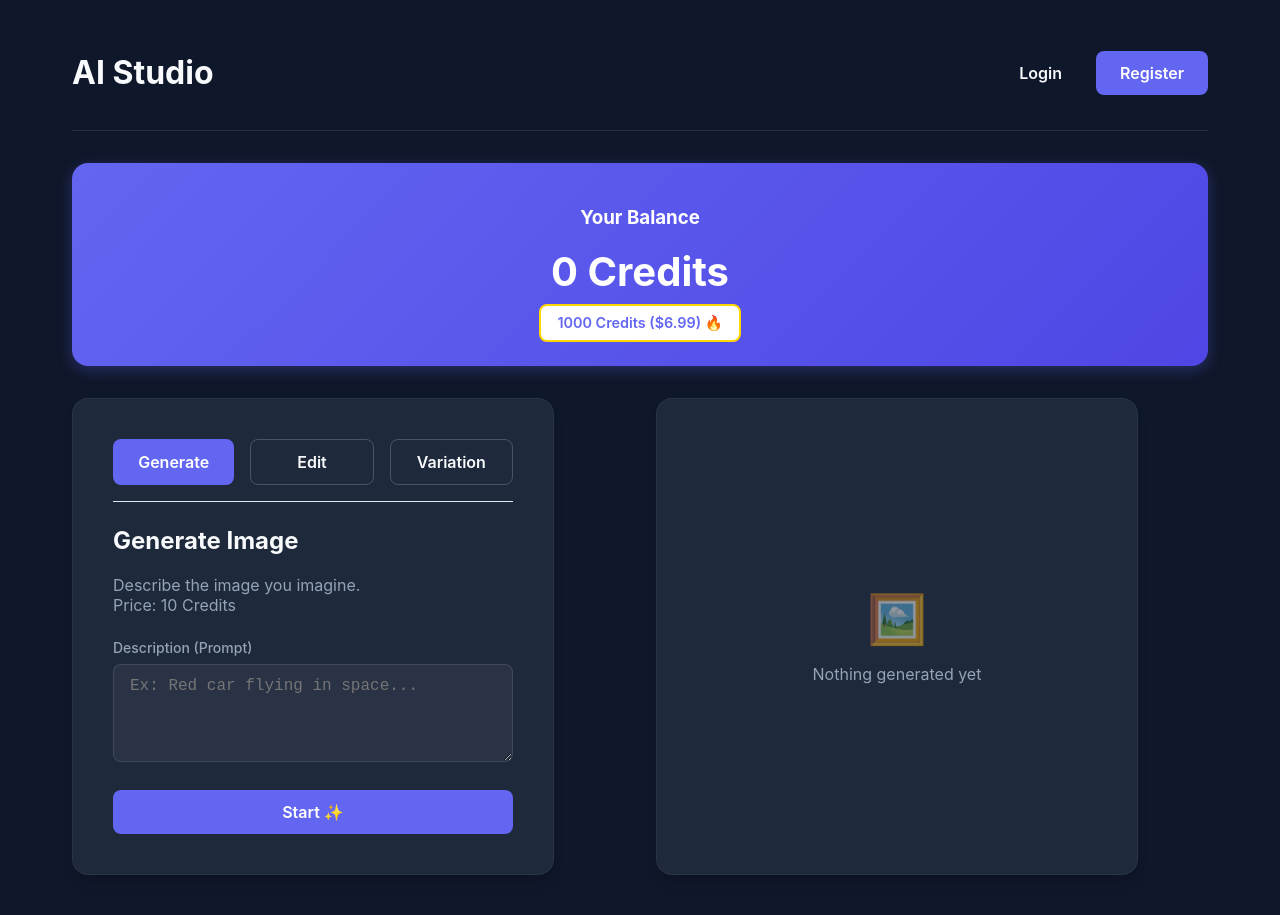
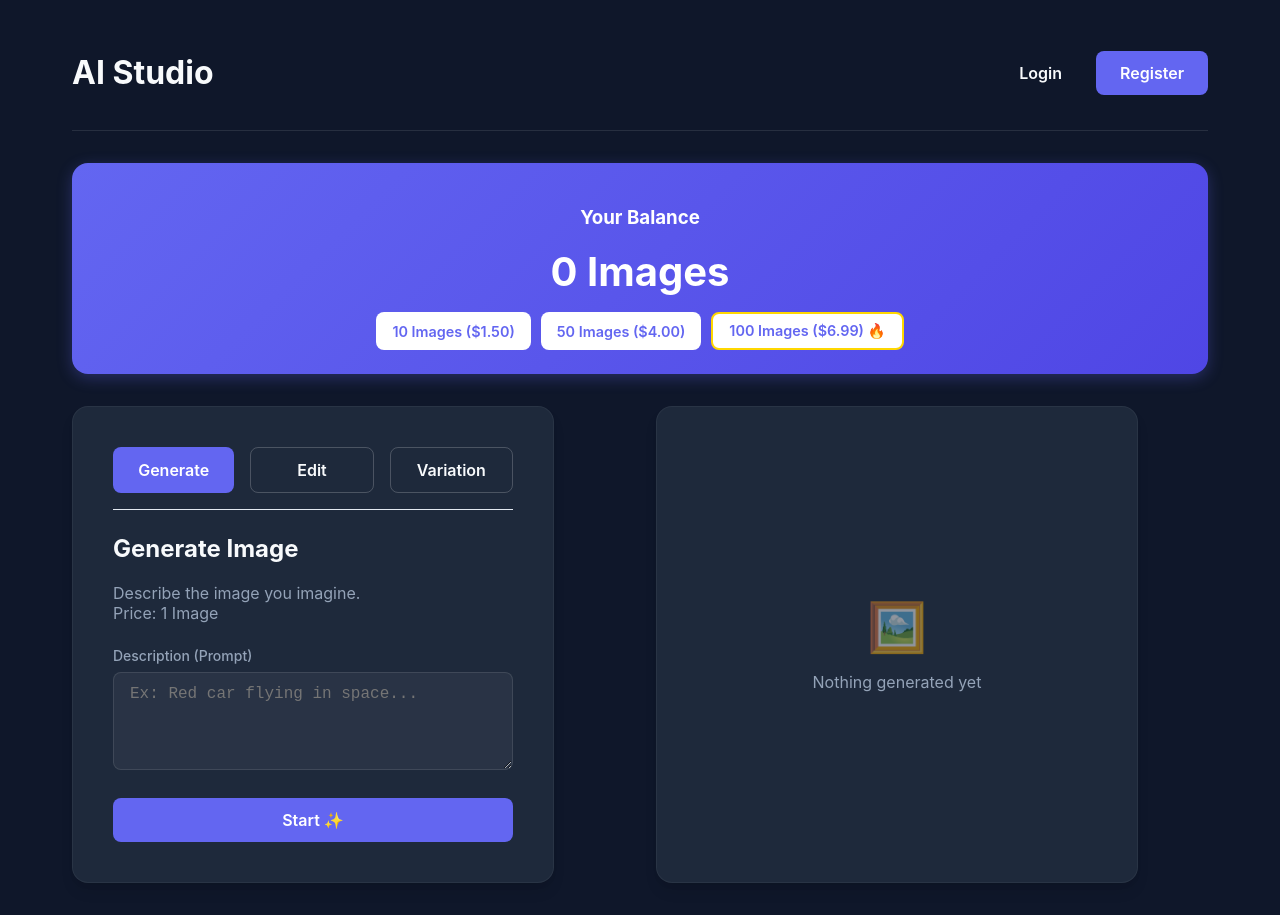
Before and after one commit to Ali-Agayev/ai-studio-app, a React (Vite) app in the folder frontend/: page / in a window 1280 px wide. Built offline with nearby package versions, Linux system fonts and the light colour scheme.

Commit message:
Update: Change Credits to Images in UI and Stripe

```diff
--- a/frontend/src/pages/Dashboard.jsx
+++ b/frontend/src/pages/Dashboard.jsx
@@ -155,10 +155,18 @@ const Dashboard = () => {
 
             <div className="balance-card">
                 <h3>Your Balance</h3>
-                <div className="balance-amount">{balance} Credits</div>
-                <button onClick={() => handleTopUp(1000)} className="btn" style={{ backgroundColor: 'white', color: 'var(--accent-primary)', width: 'auto', padding: '0.5rem 1rem', fontSize: '0.9rem', border: '2px solid #ffd700' }}>
-                    1000 Credits ($6.99) 🔥
-                </button>
+                <div className="balance-amount">{Math.floor(balance / 10)} Images</div>
+                <div style={{ display: 'flex', gap: '10px', flexWrap: 'wrap', justifyContent: 'center', marginTop: '1rem' }}>
+                    <button onClick={() => handleTopUp(100)} className="btn" style={{ backgroundColor: 'white', color: 'var(--accent-primary)', width: 'auto', padding: '0.5rem 1rem', fontSize: '0.9rem' }}>
+                        10 Images ($1.50)
+                    </button>
+                    <button onClick={() => handleTopUp(500)} className="btn" style={{ backgroundColor: 'white', color: 'var(--accent-primary)', width: 'auto', padding: '0.5rem 1rem', fontSize: '0.9rem' }}>
+                        50 Images ($4.00)
+                    </button>
+                    <button onClick={() => handleTopUp(1000)} className="btn" style={{ backgroundColor: 'white', color: 'var(--accent-primary)', width: 'auto', padding: '0.5rem 1rem', fontSize: '0.9rem', border: '2px solid #ffd700' }}>
+                        100 Images ($6.99) 🔥
+                    </button>
+                </div>
             </div>
 
             <div className="grid-cols-2">
@@ -197,7 +205,7 @@ const Dashboard = () => {
                         {mode === 'generate' && "Describe the image you imagine."}
                         {mode === 'edit' && "Upload an image and describe the part you want to change (PNG + Transparency)."}
                         {mode === 'variation' && "Upload an image to create similar variations."}
-                        <br />Price: 10 Credits
+                        <br />Price: 1 Image
                     </p>
 
                     <form onSubmit={handleGenerate}>
```
Also changed, not shown: 1 other file (tests, documents, lock files or other folders).
